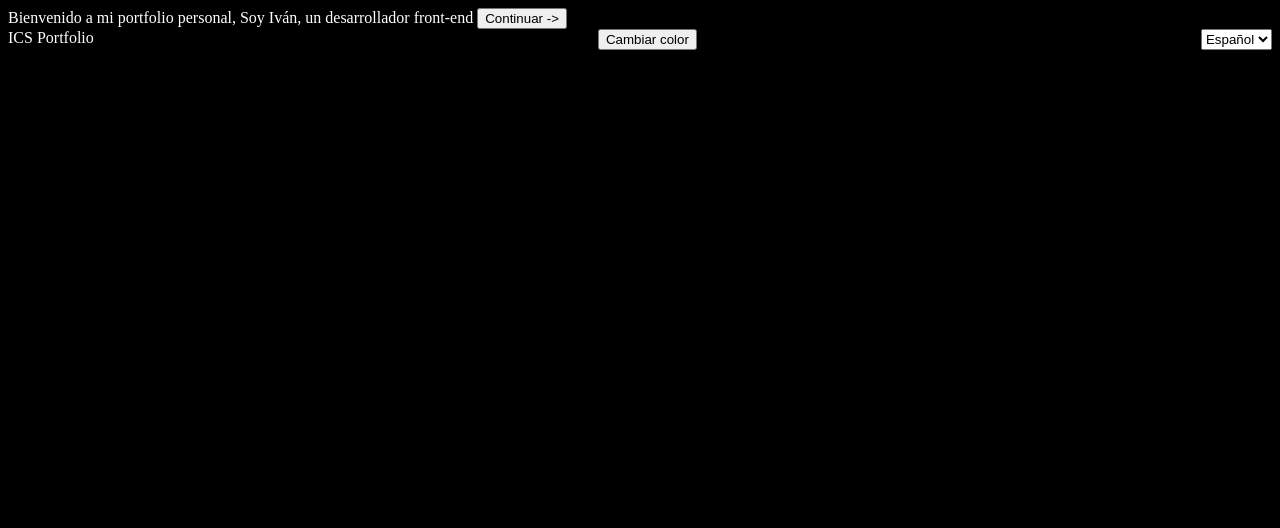
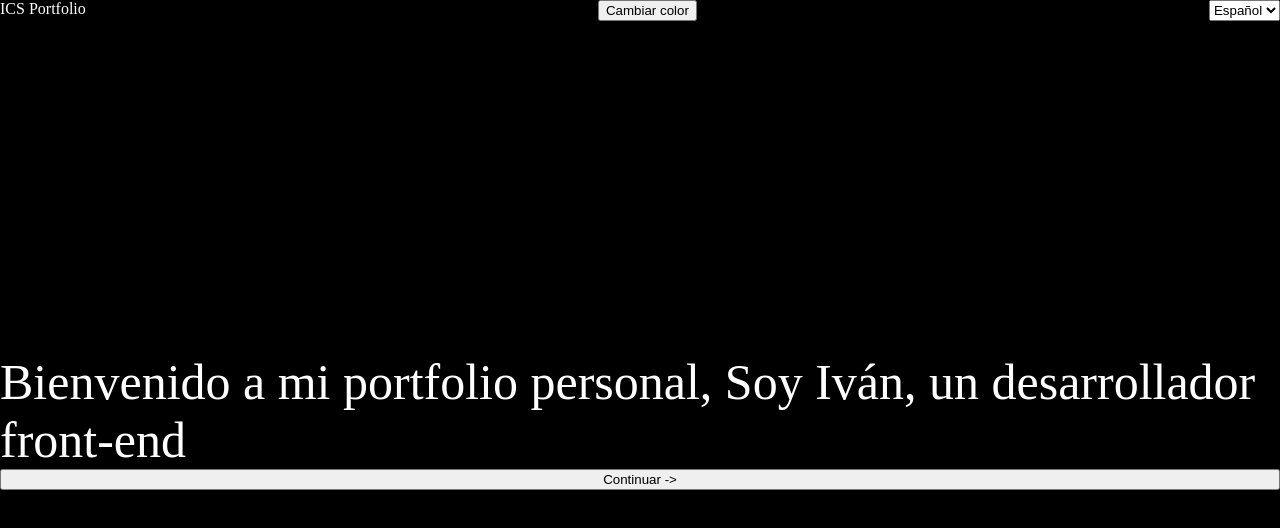
Before and after one commit to IvanDevCel/portfolio-web, a website built with Vite: page index.html in a window 1280 px wide. Both pictures are taken after a click on the button "Cambiar color". Built offline with nearby package versions, Linux system fonts and the light colour scheme.

Commit message:
Created logic of presentation cards

```diff
--- a/index.html
+++ b/index.html
@@ -5,8 +5,16 @@
     <meta name="viewport" content="width=device-width, initial-scale=1.0" />
     <title>Portfolio</title>
   </head>
-  <script type="module" src="/main.js"></script>
+  <script defer type="module" src="/main.js"></script>
   <body>
+    <nav class="navBar">
+      <span>ICS Portfolio</span>
+      <button class="toggle-theme" value="ChangeColor">Cambiar color</button>
+      <select name="idiom" id="idiomSel">
+        <option value="es">Español</option>
+        <option value="en">Inglés</option>
+      </select>
+    </nav>
     <div id="welcomeMessage">
       <div class="boxContainer" hidden>
         <span>Bienvenido a mi portfolio personal, Soy Iván, un desarrollador front-end</span>
@@ -23,15 +31,8 @@
           <option value="es">Español</option>
           <option value="en">Inglés</option>
         </select>
+        <button class="nxt-elem"> Finalizar configuración</button>
       </div>
     </div>
-    <nav class="navBar">
-      <span>ICS Portfolio</span>
-      <button class="toggle-theme" value="ChangeColor">Cambiar color</button>
-      <select name="idiom" id="idiomSel">
-        <option value="es">Español</option>
-        <option value="en">Inglés</option>
-      </select>
-    </nav>
   </body>
 </html>
--- a/main.js
+++ b/main.js
@@ -3,17 +3,24 @@
 
 document.addEventListener('DOMContentLoaded', function() {
   function setCookie() {
-    if (!document.cookie.includes('isVisited')) {
+    if (!document.cookie.includes('isVisited=')) {
       let welcomeBlock = document.querySelectorAll('#welcomeMessage .boxContainer');
       let btnNext = document.querySelectorAll('.nxt-elem');
-      welcomeBlock[0].style.display = 'block';
+      welcomeBlock[0].style.display = 'flex';
+      welcomeBlock[0].style.position = 'fixed';
 
-      btnNext.forEach(function(element, index){
+      btnNext.forEach((element, index) => {
         element.addEventListener('click', function() {
-            welcomeBlock[index + 1].style.display = 'block';
+            if(index >= welcomeBlock.length - 1){
+              document.querySelector('#welcomeMessage').style.display = 'none';
+            }else{
+              welcomeBlock[index + 1].style.display = 'flex';
+            }
             welcomeBlock[index].style.display = 'none';
         });
       });
+    }else{
+        document.querySelector('#welcomeMessage').style.display = 'none';
     }
 
     const date = new Date();
--- a/style.scss
+++ b/style.scss
@@ -1,19 +1,38 @@
 
 /*Tema negro de la web*/
+body, html {
+    height: 100%;
+    margin: 0;
+}
+
 .navBar{
     display: flex;
     flex-direction: row;
     justify-content: space-between;
 }
+
+/*Tema oscuro que hay en la web*/
 .dark-theme{
     background-color:black;
-    p,a, div, span{
+    #welcomeMessage{
+        background-color:black;
+        color: white;
+    }
+    h1, h2, h3, h4, h5, h6, p, a, div, span {
         color: white;
     }
 }
 
-#app{
-    .vite-container{
-        color: green;
+#welcomeMessage{
+    min-height: 100vh;
+    background-color: white;
+    display: flex;
+    flex-direction: row;
+    justify-content: center;
+    align-items: center;
+    .boxContainer {
+        flex-direction: column;
+        color: black;
+        font-size: 50px;
     }
 }
```
